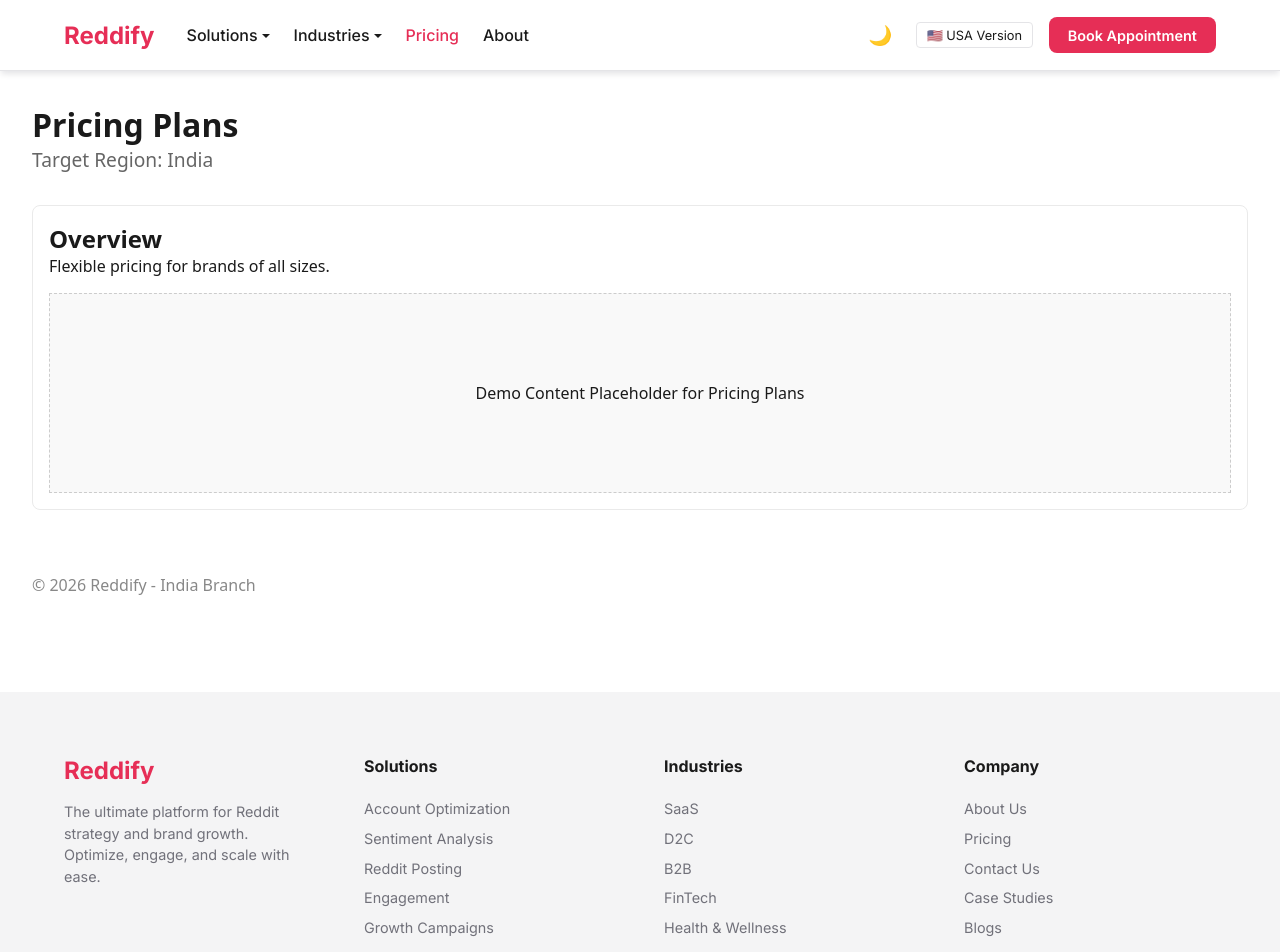
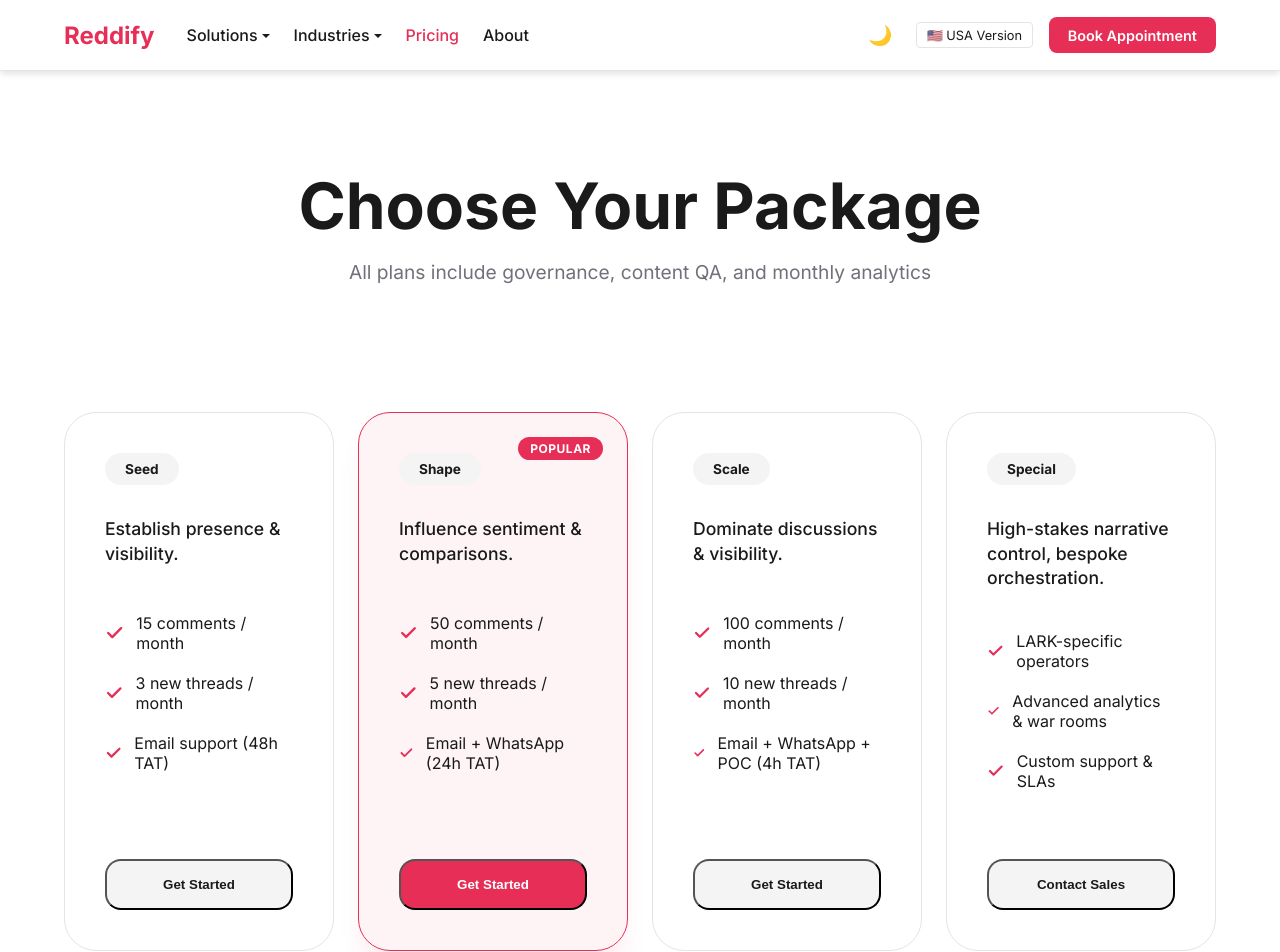
Before and after one commit to Bhavya190/Reddify, a Next.js app: page /pricing in a window 1280 px wide. Shown: the top 952 px of the page. Built offline with nearby package versions, Linux system fonts and the light colour scheme.

Commit message:
about-us and pricing page demo-1 completed

```diff
--- a/src/app/globals.css
+++ b/src/app/globals.css
@@ -382,3 +382,124 @@
 .trust-badge svg {
   color: #10b981; /* Green check */
 }
+
+/* About Us Layouts */
+.stats-grid {
+  display: grid;
+  grid-template-columns: repeat(auto-fit, minmax(200px, 1fr));
+  gap: 3rem;
+  padding: 4rem 0;
+  border-top: 1px solid var(--border);
+  border-bottom: 1px solid var(--border);
+  margin: 4rem 0;
+}
+
+.stat-item {
+  text-align: center;
+}
+
+.stat-number {
+  display: block;
+  font-size: 3rem;
+  font-weight: 800;
+  color: var(--primary);
+  line-height: 1;
+  margin-bottom: 0.5rem;
+}
+
+.stat-label {
+  font-size: 1rem;
+  color: var(--muted-foreground);
+  font-weight: 600;
+}
+
+.values-grid {
+  display: grid;
+  grid-template-columns: repeat(auto-fit, minmax(300px, 1fr));
+  gap: 2rem;
+  margin-top: 3rem;
+}
+
+/* Pricing Layouts */
+.pricing-grid {
+  display: grid;
+  grid-template-columns: repeat(auto-fit, minmax(240px, 1fr));
+  gap: 1.5rem;
+  padding: 4rem 0;
+}
+
+@media (min-width: 1024px) {
+  .pricing-grid {
+    grid-template-columns: repeat(4, 1fr);
+  }
+}
+
+.pricing-card {
+  background: var(--background);
+  border: 1px solid var(--border);
+  border-radius: 2rem;
+  padding: 2.5rem;
+  display: flex;
+  flex-direction: column;
+  transition: all 0.3s ease;
+  position: relative;
+}
+
+.pricing-card.featured {
+  background: rgba(230, 46, 86, 0.05);
+  border-color: var(--primary);
+  box-shadow: 0 20px 25px -5px rgba(230, 46, 86, 0.1);
+}
+
+.pricing-pill {
+  display: inline-block;
+  padding: 0.5rem 1.25rem;
+  border-radius: 1rem;
+  background: var(--muted);
+  font-size: 0.85rem;
+  font-weight: 700;
+  margin-bottom: 2rem;
+  width: fit-content;
+}
+
+.popular-badge {
+  position: absolute;
+  top: 1.5rem;
+  right: 1.5rem;
+  background: var(--primary);
+  color: white;
+  padding: 0.25rem 0.75rem;
+  border-radius: 1rem;
+  font-size: 0.75rem;
+  font-weight: 800;
+  letter-spacing: 0.5px;
+}
+
+.pricing-button {
+  width: 100%;
+  padding: 1rem;
+  border-radius: 1rem;
+  font-weight: 700;
+  transition: all 0.2s ease;
+  margin-top: auto;
+  text-align: center;
+}
+
+.pricing-button.muted {
+  background: var(--muted);
+  color: var(--foreground);
+}
+
+.pricing-button.muted:hover {
+  background: var(--border);
+}
+
+.pricing-button.primary {
+  background: var(--primary);
+  color: white;
+}
+
+.pricing-button.primary:hover {
+  filter: brightness(1.1);
+  transform: translateY(-2px);
+}
--- a/src/app/pricing/page.tsx
+++ b/src/app/pricing/page.tsx
@@ -1,5 +1,5 @@
 import { constructMetadata } from "@/lib/seo";
-import { DemoPage } from "@/components/pages/DemoPage";
+import { PricingTable } from "@/components/pricing/PricingTable";
 
 export const generateMetadata = () => constructMetadata(
   "Pricing",
@@ -9,5 +9,5 @@
 );
 
 export default function Page() {
-  return <DemoPage title="Pricing Plans" description="Flexible pricing for brands of all sizes." region="India" />;
+  return <PricingTable />;
 }
--- a/src/app/us/pricing/page.tsx
+++ b/src/app/us/pricing/page.tsx
@@ -1,13 +1,13 @@
 import { constructMetadata } from "@/lib/seo";
-import { DemoPage } from "@/components/pages/DemoPage";
+import { PricingTable } from "@/components/pricing/PricingTable";
 
 export const generateMetadata = () => constructMetadata(
   "Pricing",
-  "View our affordable Reddit marketing plans (US).",
+  "View our affordable Reddit marketing plans in the US.",
   "/us/pricing",
   "us"
 );
 
 export default function Page() {
-  return <DemoPage title="Pricing Plans" description="Flexible pricing for brands of all sizes (US market)." region="USA" />;
+  return <PricingTable />;
 }
--- /dev/null
+++ b/src/components/pricing/PricingTable.tsx
@@ -0,0 +1,95 @@
+'use client';
+
+import React from 'react';
+
+const plans = [
+  {
+    name: 'Seed',
+    description: 'Establish presence & visibility.',
+    features: [
+      '15 comments / month',
+      '3 new threads / month',
+      'Email support (48h TAT)'
+    ],
+    buttonText: 'Get Started',
+    buttonClass: 'muted'
+  },
+  {
+    name: 'Shape',
+    description: 'Influence sentiment & comparisons.',
+    features: [
+      '50 comments / month',
+      '5 new threads / month',
+      'Email + WhatsApp (24h TAT)'
+    ],
+    buttonText: 'Get Started',
+    buttonClass: 'primary',
+    popular: true
+  },
+  {
+    name: 'Scale',
+    description: 'Dominate discussions & visibility.',
+    features: [
+      '100 comments / month',
+      '10 new threads / month',
+      'Email + WhatsApp + POC (4h TAT)'
+    ],
+    buttonText: 'Get Started',
+    buttonClass: 'muted'
+  },
+  {
+    name: 'Special',
+    description: 'High-stakes narrative control, bespoke orchestration.',
+    features: [
+      'LARK-specific operators',
+      'Advanced analytics & war rooms',
+      'Custom support & SLAs'
+    ],
+    buttonText: 'Contact Sales',
+    buttonClass: 'muted'
+  }
+];
+
+export const PricingTable: React.FC = () => {
+  return (
+    <section style={{ padding: '6rem 0' }}>
+      <div className="container" style={{ textAlign: 'center' }}>
+        <h2 style={{ fontSize: 'clamp(2.5rem, 5vw, 4rem)', fontWeight: 800, marginBottom: '1rem' }}>
+          Choose Your Package
+        </h2>
+        <p style={{ fontSize: '1.2rem', color: 'var(--muted-foreground)', marginBottom: '4rem' }}>
+          All plans include governance, content QA, and monthly analytics
+        </p>
+
+        <div className="pricing-grid">
+          {plans.map((plan, i) => (
+            <div key={i} className={`pricing-card ${plan.popular ? 'featured' : ''}`}>
+              {plan.popular && <div className="popular-badge">POPULAR</div>}
+
+              <div className="pricing-pill">{plan.name}</div>
+
+              <p style={{ fontSize: '1.1rem', fontWeight: 500, lineHeight: 1.4, marginBottom: '2.5rem', textAlign: 'left', minHeight: '3.5rem' }}>
+                {plan.description}
+              </p>
+
+              <ul style={{ listStyle: 'none', padding: 0, margin: '0 0 3rem 0', textAlign: 'left' }}>
+                {plan.features.map((feature, j) => (
+                  <li key={j} style={{ display: 'flex', gap: '0.75rem', marginBottom: '1.25rem', fontSize: '1rem', color: 'var(--foreground)', alignItems: 'center' }}>
+                    <svg width="20" height="20" viewBox="0 0 24 24" fill="none" stroke="var(--primary)" strokeWidth="3" strokeLinecap="round" strokeLinejoin="round">
+                      <polyline points="20 6 9 17 4 12"></polyline>
+                    </svg>
+                    {feature}
+                  </li>
+                ))}
+              </ul>
+
+              <button className={`pricing-button ${plan.buttonClass}`}>
+                {plan.buttonText}
+              </button>
+            </div>
+          ))}
+        </div>
+      </div>
+    </section>
+  );
+};
```
Also changed, not shown: src/app/about-us/page.tsx (+6 -2 lines), src/app/us/about-us/page.tsx (+7 -3 lines), src/components/pages/AboutCompany.tsx (added, +77 -0 lines).
